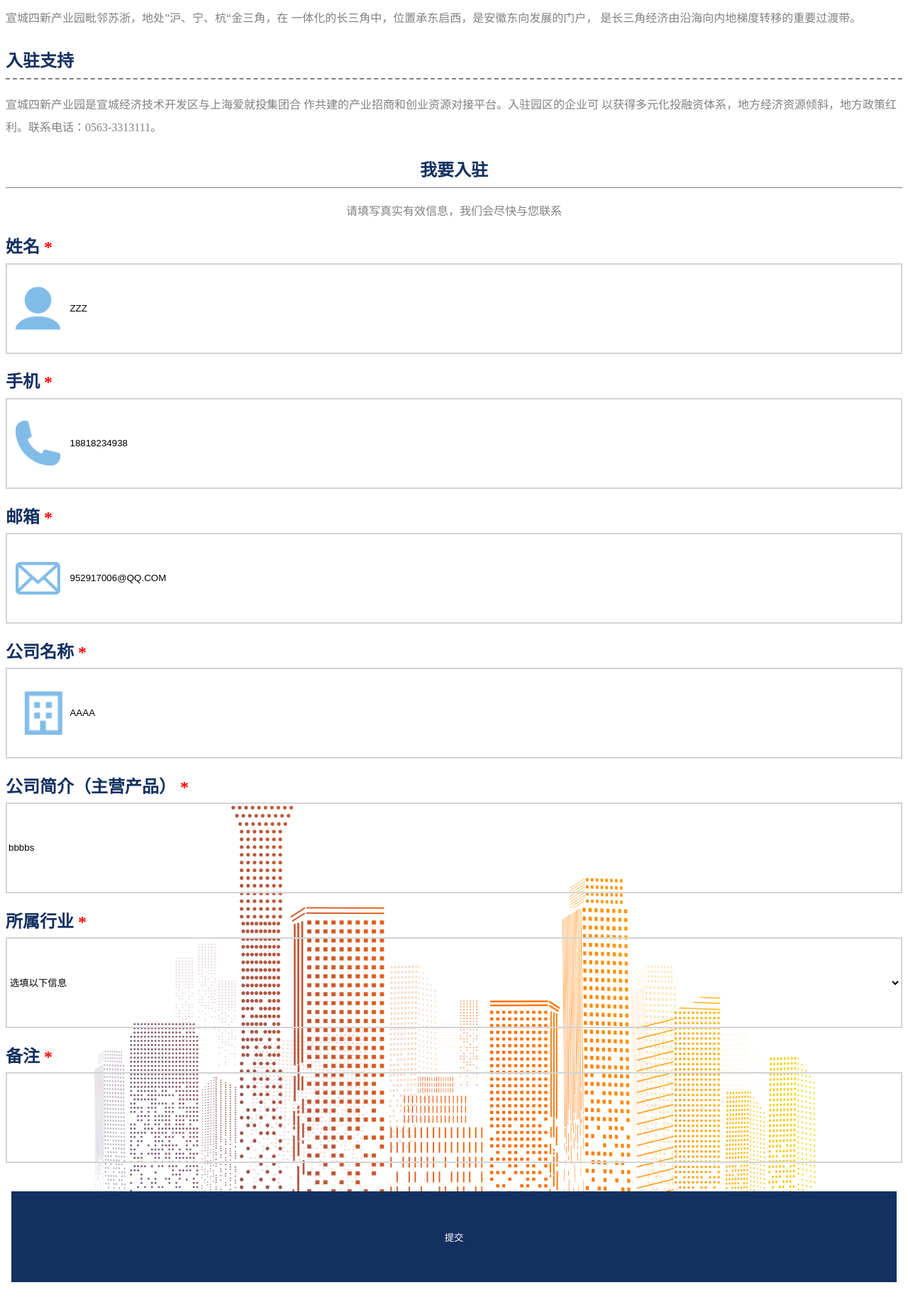
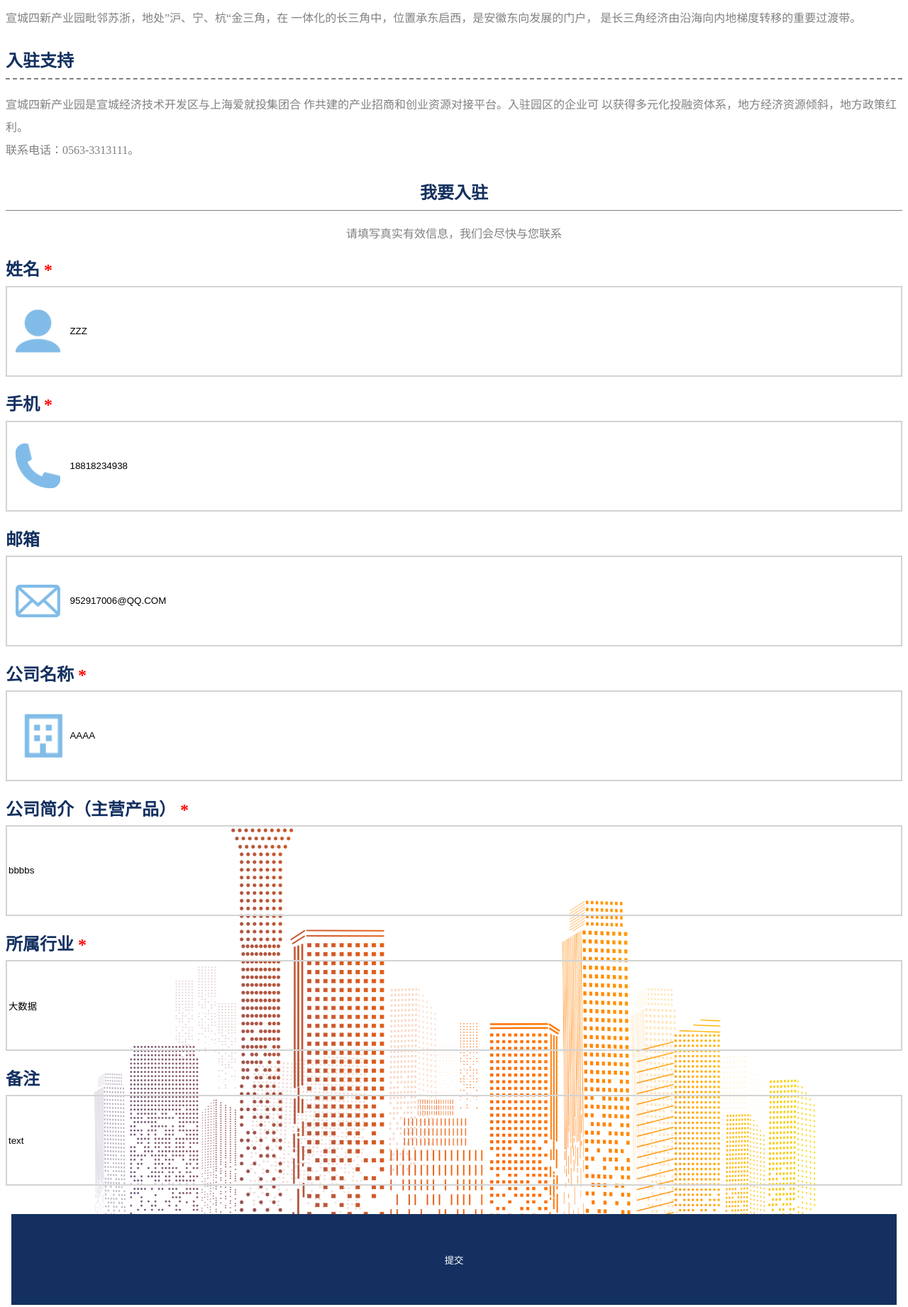
Before and after one commit to Koming-Zheng/xuancheng_sixin_invite_20220516, a plain HTML site: page index.html in a window 1280 px wide. Shown: the part 1680-3522 px from the top of the page at 71% size. Drawn offline with Linux system fonts and the light colour scheme.

Commit message:
静态页面

```diff
--- a/index.html
+++ b/index.html
@@ -15,7 +15,9 @@
 	</p>
 	<h2 class="t1">入驻支持</h2>
 	<p class="p1">
-		宣城四新产业园是宣城经济技术开发区与上海爱就投集团合 作共建的产业招商和创业资源对接平台。入驻园区的企业可 以获得多元化投融资体系，地方经济资源倾斜，地方政策红利。联系电话：0563-3313111。
+		宣城四新产业园是宣城经济技术开发区与上海爱就投集团合 作共建的产业招商和创业资源对接平台。入驻园区的企业可 以获得多元化投融资体系，地方经济资源倾斜，地方政策红利。
+		<br/>
+		联系电话：0563-3313111。
 	</p>
 
 </section>
@@ -28,23 +30,16 @@
 	<input id="name" class="ipt name" type="text" name="name" value="ZZZ">
 	<h2 class="gtm_t">	手机 <span>*</span></h2>
 	<input id="phonenumber" class="ipt phonenumber" type="text" name="phonenumber" value="18818234938">
-	<h2 class="gtm_t">	邮箱 <span>*</span></h2>
+	<h2 class="gtm_t">	邮箱 </h2>
 	<input id="email" class="ipt email" type="text" name="email" value="952917006@QQ.COM">
 	<h2 class="gtm_t">	公司名称 <span>*</span></h2>
 	<input id="company" class="ipt company" type="text" name="company" value="AAAA">
 	<h2 class="gtm_t">	公司简介（主营产品） <span>*</span></h2>
 	<input id="company_profile" class="ipt" type="text" name="company_profile" value="bbbbs">
 	<h2 class="gtm_t">	所属行业 <span>*</span></h2>
-	<select class="sel1" id="industry" name="industry">
-		<option disabled selected >选填以下信息</option>
-		<option>云计算与大数据</option>
-		<option>人工智能</option>
-		<option>物联网</option>
-		<option>信息技术服务</option>
-		<option>5G新基建</option>
-	</select>
-	<h2 class="gtm_t">	备注 <span>*</span></h2>
-	<input id="remark" class="ipt" type="text" name="remark">
+	<input class="ipt" id="industry" name="industry" value="大数据"></input>
+	<h2 class="gtm_t">	备注 </h2>
+	<input id="remark" class="ipt" type="text" name="remark" value="text">
 	<div class="btn-wrap"><button id="submit" class="btn"> 提交 </button></div>
 </section>
 <script src="./js/app.js"></script>
--- a/js/app.js
+++ b/js/app.js
@@ -29,12 +29,7 @@ document.querySelector('#submit').addEventListener('click',() => {
 		return
 	}
 
-	if(validateValue(email.value) == false) {
-		alert('邮箱不能空着');
-		return
-	}
-
-	if (validateEmail(email.value) == false) {
+	if (validateEmail(email.value) == false && validateValue(email.value) == true) {
 		alert('邮箱格式不正确')
 		return
 	}
@@ -52,12 +47,7 @@ document.querySelector('#submit').addEventListener('click',() => {
 
 
 	if(industry.value == '选填以下信息'){
-		alert('请选择所属行业')
-		return
-	}
-
-	if(validateValue(remark.value) == false) {
-		alert('备注不能空着');
+		alert('所属行业不能空着')
 		return
 	}
 
```
